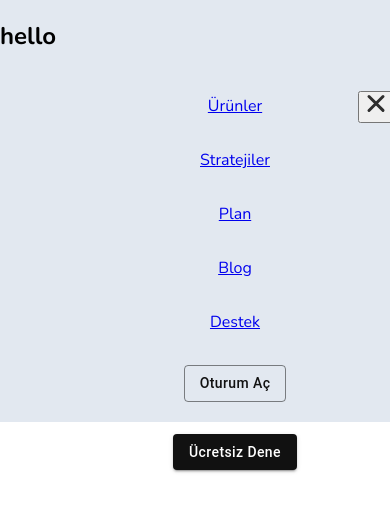
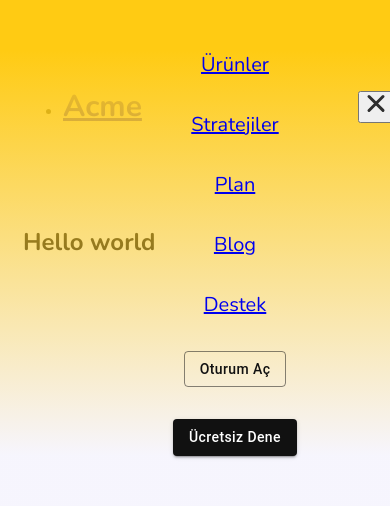
Before and after one commit to halilibrahimcelik/case-study-crud, a Next.js app: page / in a window 390 px wide. Both pictures are taken after a click on the button 377 px from the left and 106 px from the top of the page. Shown: the top 512 px of the page. Built offline with nearby package versions, Linux system fonts and the light colour scheme.

Commit message:
feat:added gradient-bg to mobile-pop-up

```diff
--- a/src/app/components/header/Header.tsx
+++ b/src/app/components/header/Header.tsx
@@ -5,12 +5,10 @@ import React from "react";
 import CustomButon from "./button";
 import { usePathname } from "next/navigation";
 import MobileHeader from "./mobileHeader";
-import { useCycle } from "framer-motion";
 type Props = {};
 
 const Header = (props: Props) => {
   const pathname = usePathname();
-  const [isOpen, toggleOpen] = useCycle(false, true);
 
   return (
     <header className="py-10">
--- a/src/app/components/header/mobileHeader.tsx
+++ b/src/app/components/header/mobileHeader.tsx
@@ -5,6 +5,7 @@ import HamburgerToggle from "./hamburgerToggle";
 import Link from "next/link";
 import CustomButon from "./button";
 import { MobileMenuItem } from "./mobileMenuItem";
+
 type Props = {};
 
 const useDimensions = (ref: any) => {
@@ -25,15 +26,15 @@ const sidebar = {
     clipPath: `circle(${height * 2 + 200}px at 100% 0)`,
     transition: {
       type: "spring",
-      stiffness: 20,
-      restDelta: 2,
+      stiffness: 15,
+      restDelta: 10,
     },
   }),
   closed: {
     clipPath: "circle(0px at 100% 0)",
     transition: {
       type: "spring",
-      stiffness: 400,
+      stiffness: 200,
       damping: 40,
     },
   },
@@ -78,10 +79,9 @@ const MobileHeader = (props: Props) => {
       ref={containerRef}
     >
       <motion.div
-        className="absolute inset-0 top-0 right-0 h-[50vh] w-full bg-slate-200 "
+        className="absolute inset-0 top-0 right-0 h-[60vh] w-full bg-gradient-to-b  from-[#ffcb13] from-10% to-[#ccc6f52c] to-90%    "
         variants={sidebar}
       >
-        <h1 className="text-black">hello</h1>
         <motion.ul
           variants={variants}
           className="flex flex-col items-center justify-center h-full w-full gap-4"
--- a/src/app/components/header/mobileMenuItem.tsx
+++ b/src/app/components/header/mobileMenuItem.tsx
@@ -26,8 +26,8 @@ export const MobileMenuItem = ({ children }: Props) => {
     <motion.li
       variants={variants}
       whileHover={{ scale: 1.1 }}
-      //   whileTap={{ scale: 0.95 }}
-      className=" border flex justify-center py-2  w-full"
+      whileTap={{ scale: 0.95 }}
+      className="flex justify-center flex-col  py-2 text-xl  md:text-2xl  "
     >
       {children}
     </motion.li>
```
